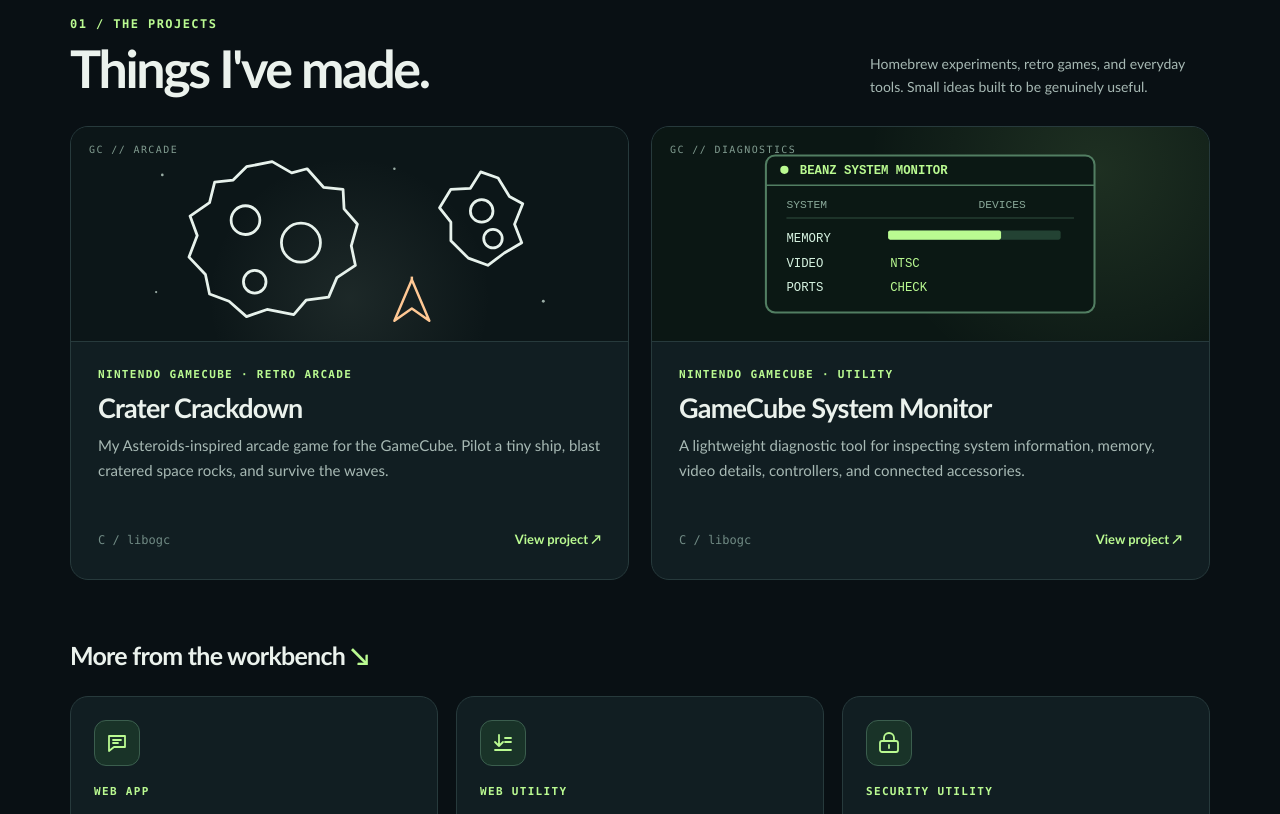
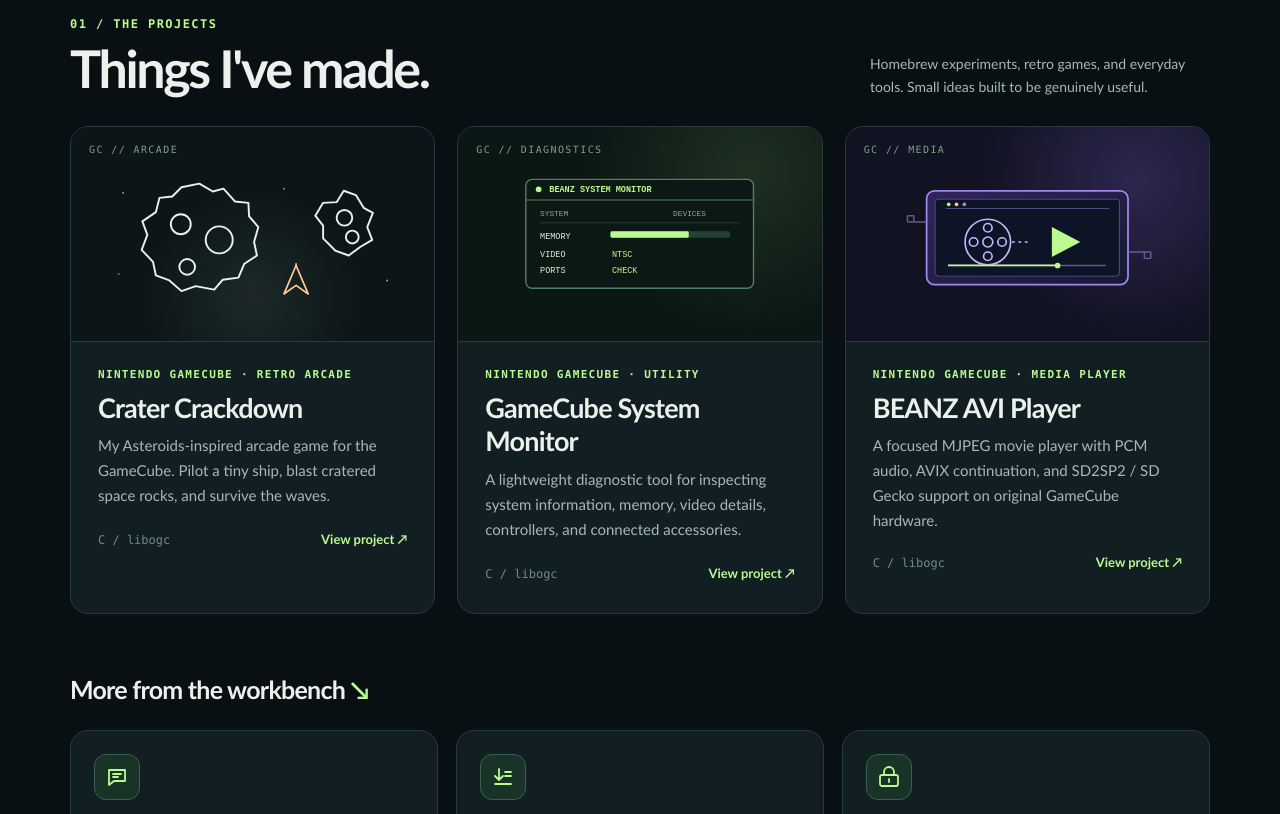
Before and after one commit to nxs8739/about-me, a plain HTML site: page index.html in a window 1280 px wide. Shown: the part 760-1574 px from the top of the page. Drawn offline with Linux system fonts and the light colour scheme.

Commit message:
Add files via upload

```diff
--- a/index.html
+++ b/index.html
@@ -229,7 +229,7 @@
     .section-head h2 { margin: 6px 0 0; font-size: clamp(35px, 4.2vw, 52px); line-height: 1.15; letter-spacing: -.045em; }
     .section-note { max-width: 340px; margin: 0; color: var(--muted); font-size: 14px; }
     .projects { padding-block: 22px 96px; }
-    .featured-grid { display: grid; grid-template-columns: repeat(2, minmax(0, 1fr)); gap: 22px; }
+    .featured-grid { display: grid; grid-template-columns: repeat(3, minmax(0, 1fr)); gap: 22px; }
     .feature-card, .small-card {
       min-width: 0;
       overflow: hidden;
@@ -254,6 +254,9 @@
     }
     .feature-art.monitor {
       background: radial-gradient(circle at 80% 20%, rgba(186, 250, 145, .11), transparent 48%), #0b1714;
+    }
+    .feature-art.avi {
+      background: radial-gradient(circle at 80% 25%, rgba(154, 113, 245, .21), transparent 48%), #111222;
     }
     .feature-art svg { max-height: 190px; max-width: 100%; }
     .art-corner { position: absolute; top: 17px; left: 18px; color: #819c90; font: 10px var(--mono); letter-spacing: .14em; }
@@ -325,6 +328,10 @@
     .footer-brand span { color: var(--quiet); font: 12px var(--mono); letter-spacing: 0; }
     .footer-links { display: flex; flex-wrap: wrap; gap: 22px; color: var(--muted); font-size: 13px; font-weight: 700; }
     .footer-links a:hover { color: var(--mint); }
+
+    @media (max-width: 1100px) {
+      .featured-grid { grid-template-columns: repeat(2, minmax(0, 1fr)); }
+    }
 
     @media (max-width: 930px) {
       .hero { grid-template-columns: 1fr; padding-block: 77px 75px; }
@@ -497,6 +504,50 @@
             </div>
           </div>
         </article>
+        <article class="feature-card">
+          <div class="feature-art avi">
+            <span class="art-corner">GC // MEDIA</span>
+            <svg viewBox="0 0 460 185" role="img" aria-label="Stylized film reels, video screen, and playback icon for BEANZ AVI Player">
+              <defs>
+                <linearGradient id="avi-screen-glow" x1="0" y1="0" x2="1" y2="1">
+                  <stop offset="0" stop-color="#34235d"/>
+                  <stop offset="1" stop-color="#131b32"/>
+                </linearGradient>
+              </defs>
+              <rect x="88" y="32" width="283" height="132" rx="11" fill="url(#avi-screen-glow)" stroke="#a187e9" stroke-width="2.5"/>
+              <rect x="100" y="44" width="259" height="108" rx="5" fill="#0d1425" stroke="#4e437f" stroke-width="1.5"/>
+              <path d="M115 57 H345" stroke="#6f63ac" stroke-width="1.5" opacity=".7"/>
+              <circle cx="119" cy="51" r="2.6" fill="#bafa91"/>
+              <circle cx="130" cy="51" r="2.6" fill="#ffc894"/>
+              <circle cx="141" cy="51" r="2.6" fill="#9c8ad8"/>
+              <g fill="none" stroke="#c4b6fd" stroke-width="2.3">
+                <circle cx="174" cy="104" r="32"/>
+                <circle cx="174" cy="104" r="7"/>
+                <circle cx="174" cy="84" r="6"/><circle cx="194" cy="104" r="6"/>
+                <circle cx="174" cy="124" r="6"/><circle cx="154" cy="104" r="6"/>
+                <path d="M208 104 H231" stroke-dasharray="4 5"/>
+              </g>
+              <path d="M264 83 L264 125 L304 104 Z" fill="#bafa91"/>
+              <path d="M118 137 H340" stroke="#655495" stroke-width="2"/>
+              <path d="M118 137 H272" stroke="#bafa91" stroke-width="2.5"/>
+              <circle cx="272" cy="137" r="4" fill="#bafa91"/>
+              <g stroke="#7d6aaf" stroke-width="2" opacity=".8" fill="none">
+                <path d="M70 76 H88 M371 118 H394"/>
+                <rect x="61" y="67" width="9" height="9" rx="1"/>
+                <rect x="394" y="118" width="9" height="9" rx="1"/>
+              </g>
+            </svg>
+          </div>
+          <div class="feature-body">
+            <span class="project-category">Nintendo GameCube · Media player</span>
+            <h3>BEANZ AVI Player</h3>
+            <p>A focused MJPEG movie player with PCM audio, AVIX continuation, and SD2SP2 / SD Gecko support on original GameCube hardware.</p>
+            <div class="card-footer">
+              <span class="tech">C / libogc</span>
+              <a class="project-link" href="https://github.com/nxs8739/beanz-avi-player" target="_blank" rel="noopener noreferrer" aria-label="BEANZ AVI Player on GitHub">View project ↗</a>
+            </div>
+          </div>
+        </article>
       </div>
 
       <h3 class="subhead">More from the workbench <span style="color:var(--mint)">↘</span></h3>
```
